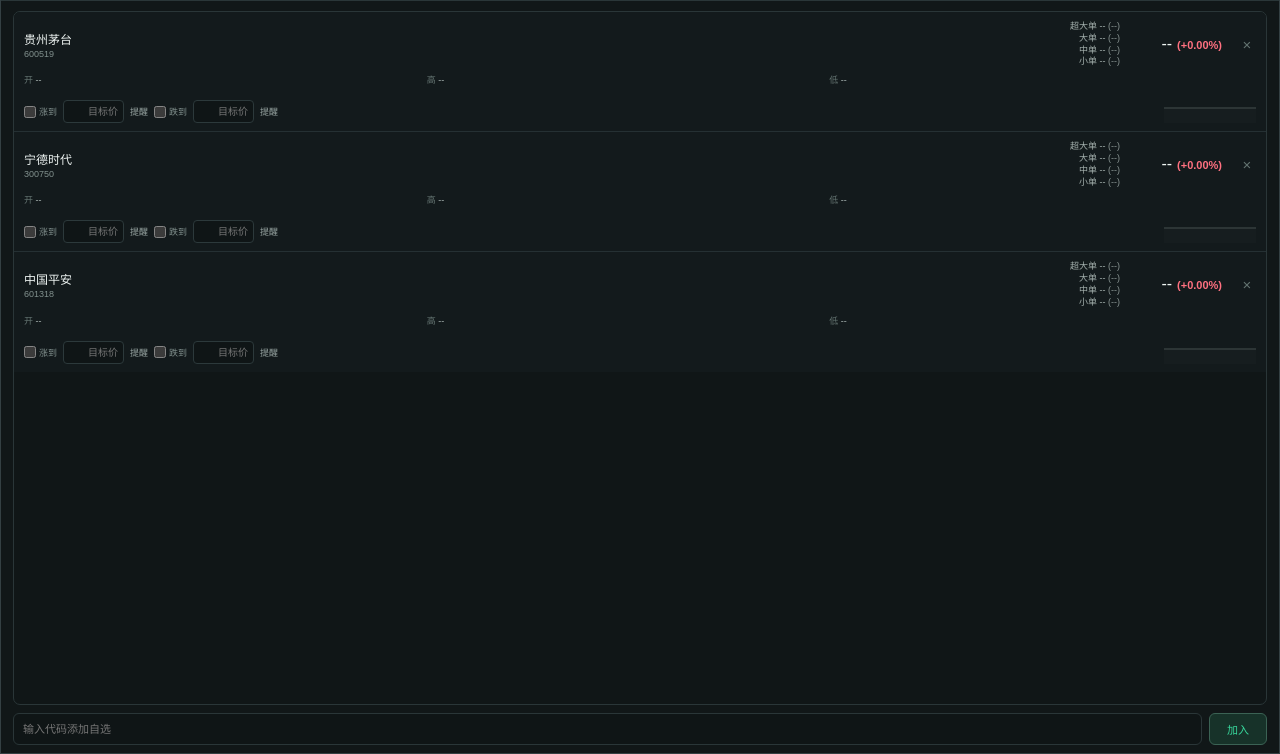
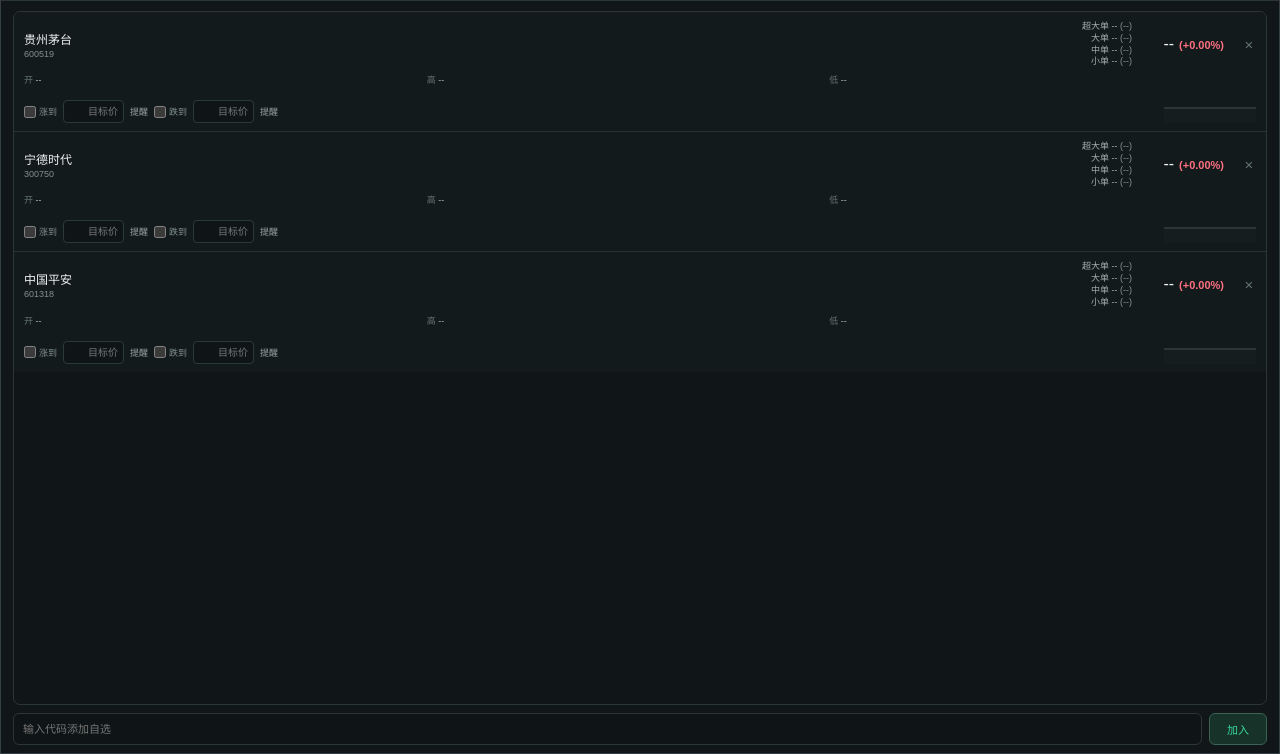
Before and after one commit to arron-oss/stock-widget-tray, a website: page src/index.html in a window 1280 px wide. Shown: the part 46-800 px from the top of the page. Drawn offline with Linux system fonts and the light colour scheme; no server answers.

Commit message:
Reserve space for fund flow streak

```diff
--- a/src/styles.css
+++ b/src/styles.css
@@ -53,7 +53,7 @@
 .stock-row.is-removing { transform: translateX(100%); opacity: 0; }
 .stock-row:last-child { border-bottom: 0; }
 .stock-row:hover { background: #182123; }
-.row-top { display: grid; grid-template-columns: minmax(82px, 1fr) minmax(180px, auto) 90px 20px; gap: 7px; align-items: center; min-height: 34px; }
+.row-top { display: grid; grid-template-columns: minmax(58px, 1fr) minmax(190px, auto) 88px 18px; gap: 7px; align-items: center; min-height: 34px; }
 .stock-identity { min-width: 0; }
 .stock-name { overflow: hidden; text-overflow: ellipsis; white-space: nowrap; font-size: 12px; font-weight: 700; }
 .ticker { display: block; margin-top: 2px; color: var(--muted); font-size: 9px; font-variant-numeric: tabular-nums; }
@@ -61,9 +61,9 @@
 .price { text-align: right; font-size: 16px; }
 .change { font-size: 11px; }
 .change strong { font-size: 11px; font-weight: 600; }
-.flow-summary { display: flex; flex-direction: column; align-items: flex-end; gap: 1px; max-width: 100%; padding-right: 12px; color: #a4b0ad; font-size: 9px; line-height: 1.2; font-variant-numeric: tabular-nums; }
+.flow-summary { display: flex; flex-direction: column; align-items: flex-end; gap: 1px; min-width: 0; max-width: 100%; padding-right: 4px; overflow: hidden; color: #a4b0ad; font-size: 9px; line-height: 1.2; font-variant-numeric: tabular-nums; }
 .flow-summary span { white-space: nowrap; }
-.flow-summary > span { display: block; }
+.flow-summary > span { display: block; max-width: 100%; overflow: hidden; text-overflow: ellipsis; }
 .flow-delta { color: inherit; opacity: .82; }
 .streak-count { display: inline-block; margin-left: 4px; color: var(--yellow); font-size: 8px; font-weight: 700; }
 .flow-up { color: var(--red); }
@@ -106,9 +106,9 @@
   .titlebar-meta { gap: 5px; }
   .beijing-clock { font-size: 9px; }
   .connection { font-size: 0; }
-  .row-top { grid-template-columns: minmax(76px, 1fr) minmax(150px, auto) 78px 18px; gap: 5px; }
+  .row-top { grid-template-columns: minmax(54px, 1fr) minmax(165px, auto) 76px 18px; gap: 5px; }
   .price-line { transform: translateX(-4px); }
-  .flow-summary { padding-right: 8px; }
+  .flow-summary { padding-right: 2px; }
   .row-stats { margin-right: 25px; }
   .row-bottom { grid-template-columns: minmax(0, 1fr) 78px; gap: 5px; }
   .price-sparkline { width: 78px; }
```
